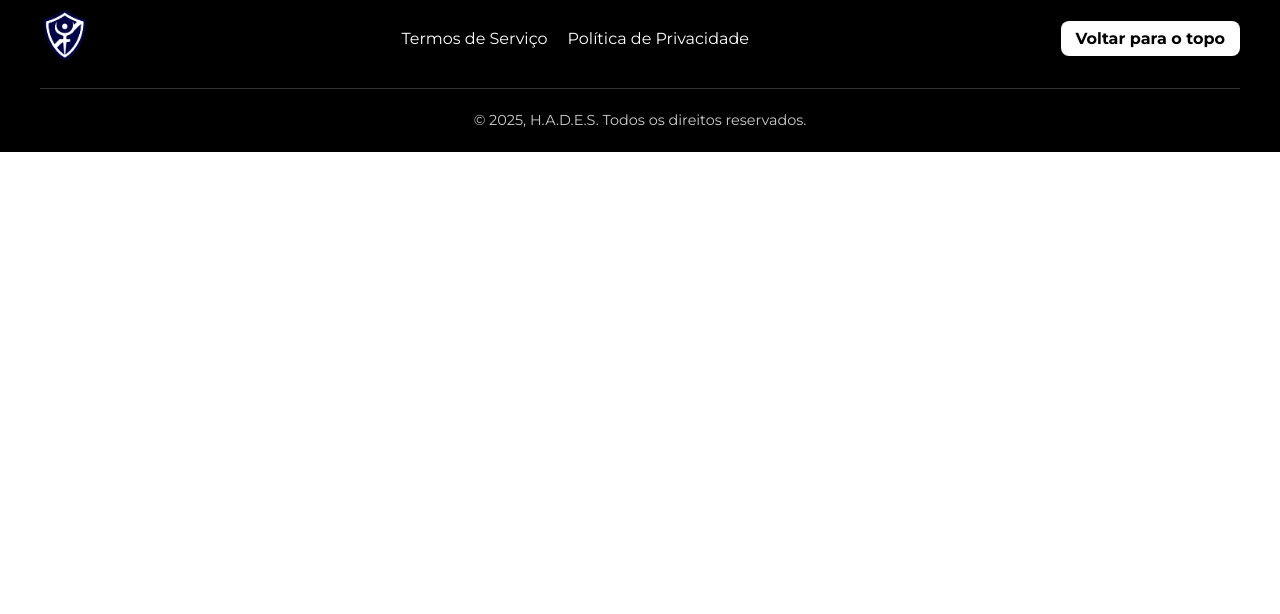
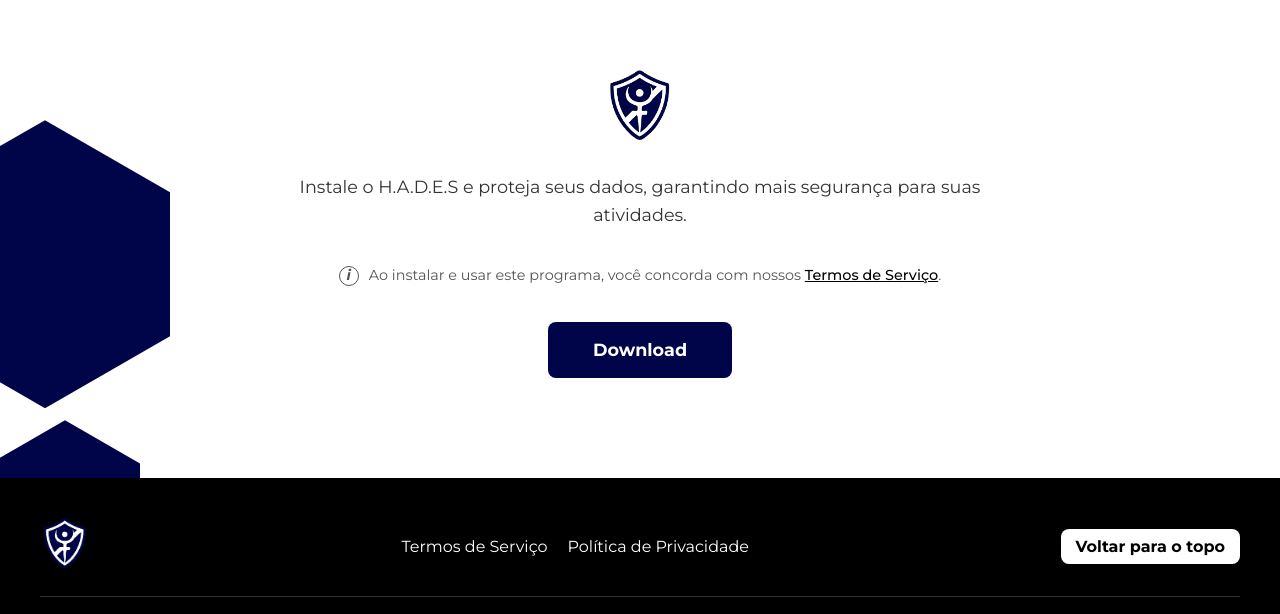
Before and after one commit to phaelstavares/H.A.D.E.S, a plain HTML site: page index.html in a window 1280 px wide. Shown: the part 2773-3387 px from the top of the page. Before the commit the page ends 2925 px from the top, so only its background shows below. Drawn offline with Linux system fonts and the light colour scheme.

Commit message:
download

```diff
--- a/index.html
+++ b/index.html
@@ -17,13 +17,13 @@
             <nav class="nav-links">
                 <ul>
                     <li><a href="#inicio">Início</a></li>
-                    <li><a href="#">Sobre a ferramenta</a></li>
+                    <li><a href="#sobre-ferramenta">Sobre a ferramenta</a></li>
                     <li><a href="#sobre-nos">Sobre nós</a></li>
                 </ul>
             </nav>
 
             <div class="download-button">
-                <a href="#">Download</a>
+                <a href="#download-section">Download</a>
             </div>
         </div>
 
@@ -46,7 +46,7 @@
             </div>
         </section>
 
-        <section class="software-section">
+        <section id="sobre-ferramenta" class="software-section">
             <div class="software-text">
                 <h1>Sobre a Ferramenta</h1>
                 <p>Lorem ipsum dolor sit amet, consectetur adipiscing elit. Sed do eiusmod tempor incididunt ut labore et dolore magna aliqua. Ut enim ad minim veniam, quis nostrud exercitation ullamco laboris nisi ut aliquip ex ea commodo consequat. Duis aute irure dolor in reprehenderit in voluptate velit esse cillum dolore eu fugiat nulla pariatur.</p> <br>
@@ -61,7 +61,7 @@
         </section>
 
         <section class="carousel-section">
-            <h1 class="carousel-title">Nossos Projetos</h1>
+            <h1 class="carousel-title">Sobre o Projeto</h1>
             <div class="carousel-container">
                 <button class="carousel-button carousel-button--left">
                     <img src="https://img.icons8.com/ios-filled/50/ffffff/chevron-left.png" alt="Anterior">
@@ -71,42 +71,42 @@
                     <ul class="carousel-track">
                         <li class="carousel-slide current-slide">
                             <div class="carousel-content">
-                                <img src="https://placehold.co/600x400/000000/FFFFFF?text=Projeto+1" alt="Imagem do Projeto 1">
+                                <img src="https://placehold.co/600x400/FFFFFF/000000?text=img" alt="Imagem do Projeto 1">
                                 <h3>Sobre o Projeto 1</h3>
                                 <p>Aqui vai uma breve descrição sobre o primeiro projeto, destacando seus objetivos e tecnologias utilizadas.</p>
                             </div>
                         </li>
                         <li class="carousel-slide">
                             <div class="carousel-content">
-                                <img src="https://placehold.co/600x400/1E1E1E/FFFFFF?text=Projeto+2" alt="Imagem do Projeto 2">
+                                <img src="https://placehold.co/600x400/FFFFFF/000000?text=img" alt="Imagem do Projeto 2">
                                 <h3>Sobre o Projeto 2</h3>
                                 <p>Aqui vai uma breve descrição sobre o segundo projeto, explicando o desafio que ele soluciona.</p>
                             </div>
                         </li>
                         <li class="carousel-slide">
                             <div class="carousel-content">
-                                <img src="https://placehold.co/600x400/363636/FFFFFF?text=Projeto+3" alt="Imagem do Projeto 3">
+                                <img src="https://placehold.co/600x400/FFFFFF/000000?text=img" alt="Imagem do Projeto 3">
                                 <h3>Sobre o Projeto 3</h3>
                                 <p>Aqui vai uma breve descrição sobre o terceiro projeto, mostrando os resultados alcançados.</p>
                             </div>
                         </li>
                         <li class="carousel-slide">
                             <div class="carousel-content">
-                                <img src="https://placehold.co/600x400/000000/FFFFFF?text=Projeto+4" alt="Imagem do Projeto 4">
+                                <img src="https://placehold.co/600x400/FFFFFF/000000?text=img" alt="Imagem do Projeto 4">
                                 <h3>Sobre o Projeto 4</h3>
                                 <p>Aqui vai uma breve descrição sobre o quarto projeto, destacando seus objetivos e tecnologias utilizadas.</p>
                             </div>
                         </li>
                         <li class="carousel-slide">
                             <div class="carousel-content">
-                                <img src="https://placehold.co/600x400/1E1E1E/FFFFFF?text=Projeto+5" alt="Imagem do Projeto 5">
+                                <img src="https://placehold.co/600x400/FFFFFF/000000?text=img" alt="Imagem do Projeto 5">
                                 <h3>Sobre o Projeto 5</h3>
                                 <p>Aqui vai uma breve descrição sobre o quinto projeto, explicando o desafio que ele soluciona.</p>
                             </div>
                         </li>
                         <li class="carousel-slide">
                             <div class="carousel-content">
-                                <img src="https://placehold.co/600x400/363636/FFFFFF?text=Projeto+6" alt="Imagem do Projeto 6">
+                                <img src="https://placehold.co/600x400/FFFFFF/000000?text=img" alt="Imagem do Projeto 6">
                                 <h3>Sobre o Projeto 6</h3>
                                 <p>Aqui vai uma breve descrição sobre o sexto projeto, mostrando os resultados alcançados.</p>
                             </div>
@@ -120,8 +120,6 @@
 
                 <div class="carousel-nav">
                     <button class="carousel-indicator current-slide"></button>
-                    <button class="carousel-indicator"></button>
-                    <button class="carousel-indicator"></button>
                     <button class="carousel-indicator"></button>
                     <button class="carousel-indicator"></button>
                     <button class="carousel-indicator"></button>
@@ -144,7 +142,30 @@
                 <div class="team-member colaborador" data-member="8" data-description="Descrição do Victor. Este texto serve como exemplo para a descrição de cada membro colaborador e para demonstrar a funcionalidade da barra de rolagem."></div>
             </div>
         </section>
-    </main>
+
+        <section id="download-section">
+            <div class="download-area-container">
+                <div class="decorative-hexagons">
+                    <div class="hexagon hex1"></div>
+                    <div class="hexagon hex2"></div>
+                    <div class="hexagon hex3"></div>
+                </div>
+                <div class="download-content">
+                    <div class="download-logo">
+                        <img src="./img/icone-hades.png" alt="Logo H.A.D.E.S">
+                    </div>
+                    <p class="download-text">Instale o H.A.D.E.S e proteja seus dados, garantindo mais segurança para suas atividades.</p>
+                    <div class="terms-info">
+                        <span class="info-icon">i</span>
+                        <p>Ao instalar e usar este programa, você concorda com nossos <a href="#">Termos de Serviço</a>.</p>
+                    </div>
+                    <div class="download-button-main">
+                        <a href="#">Download</a>
+                    </div>
+                </div>
+            </div>
+        </section>
+        </main>
 
     <footer class="footer">
         <div class="footer-content">
--- a/script.js
+++ b/script.js
@@ -18,7 +18,6 @@ navLinks.forEach(link => {
         }
     });
 });
-
 
 const teamMembers = document.querySelectorAll('.team-member');
 const modal = document.getElementById('member-modal');
@@ -93,7 +92,7 @@ teamMembers.forEach(member => {
     modalDesc.textContent = description;
 
     if (data.role === 'Equipe') {
-      modalImg.style.backgroundColor = '#007bff';
+      modalImg.style.backgroundColor = '#00054A';
     } else if (data.role === 'Colaborador') {
       modalImg.style.backgroundColor = '#000000';
     }
@@ -199,21 +198,18 @@ document.addEventListener('DOMContentLoaded', () => {
 
     updateArrows(0);
 
-    // Alteração: Início da função para rotação automática do carrossel
-    const AUTOPLAY_DELAY = 5000; // 5 segundos
+    const AUTOPLAY_DELAY = 5000;
 
     let autoplay = setInterval(() => {
         const currentSlide = track.querySelector('.current-slide');
         const currentIndex = slides.findIndex(slide => slide === currentSlide);
         const slidesToShow = getSlidesToShow();
 
-        // Verifica se chegou ao final
         if (currentIndex >= slides.length - slidesToShow) {
-            moveToSlide(0); // Volta para o primeiro slide
+            moveToSlide(0);
             updateArrows(0);
         } else {
-            nextButton.click(); // Simula o clique no botão de próximo
+            nextButton.click();
         }
     }, AUTOPLAY_DELAY);
-    // Alteração: Fim da função para rotação automática
 });
--- a/style.css
+++ b/style.css
@@ -219,7 +219,7 @@ body.modal-open main, body.modal-open footer, body.modal-open header {
 }
 
 .carousel-content {
-    background-color: #111;
+    background-color: #00054A;
     color: white;
     padding: 30px;
     border-radius: 15px;
@@ -261,7 +261,6 @@ body.modal-open main, body.modal-open footer, body.modal-open header {
 
 .carousel-button img {
     width: 30px;
-    /* Alteração: Inverte a cor da imagem da seta (de branco para preto) para torná-la visível */
     filter: invert(1);
 }
 
@@ -327,7 +326,7 @@ body.modal-open main, body.modal-open footer, body.modal-open header {
 }
 
 .team-member.equipe {
-    background-color: #007bff;
+    background-color: #00054A;
 }
 .team-member.colaborador {
     background-color: #000000;
@@ -338,6 +337,115 @@ body.modal-open main, body.modal-open footer, body.modal-open header {
     transform: scale(1.1);
     box-shadow: 0 4px 15px rgba(0,0,0,0.2);
 }
+
+#download-section {
+    background-color: #ffffff;
+    padding: 100px 40px;
+    position: relative;
+    overflow: hidden;
+}
+
+.download-area-container {
+    max-width: 1200px;
+    margin: 0 auto;
+    position: relative;
+}
+
+.download-content {
+    max-width: 700px;
+    margin: 0 auto;
+    text-align: center;
+    position: relative;
+    z-index: 2;
+}
+
+.download-logo img {
+    width: 70px;
+    height: auto;
+    margin-bottom: 25px;
+}
+
+.download-text {
+    font-size: 1.1em;
+    color: #333;
+    margin-bottom: 35px;
+    line-height: 1.6;
+}
+
+.terms-info {
+    display: flex;
+    align-items: center;
+    justify-content: center;
+    gap: 10px;
+    margin-bottom: 35px;
+    color: #555;
+    font-size: 0.9em;
+}
+
+.terms-info .info-icon {
+    display: inline-flex;
+    align-items: center;
+    justify-content: center;
+    width: 20px;
+    height: 20px;
+    border-radius: 50%;
+    border: 1.5px solid #555;
+    font-weight: bold;
+    font-style: italic;
+}
+
+.terms-info a {
+    color: #000;
+    text-decoration: underline;
+    font-weight: 500;
+}
+
+.download-button-main a {
+    display: inline-block;
+    background-color: #00054A;
+    color: #fff;
+    padding: 14px 45px;
+    border-radius: 8px;
+    text-decoration: none;
+    font-weight: bold;
+    font-size: 1.1em;
+    transition: background-color 0.3s ease;
+}
+
+.download-button-main a:hover {
+    opacity: 0.9;
+}
+
+.decorative-hexagons .hexagon {
+    position: absolute;
+    width: 200px;
+    height: 230px;
+    background-color: #00054A;
+    clip-path: polygon(50% 0%, 100% 25%, 100% 75%, 50% 100%, 0% 75%, 0% 25%);
+    z-index: 1;
+}
+
+.decorative-hexagons .hex1 {
+    width: 250px;
+    height: 288px;
+    left: -120px;
+    top: 50px;
+}
+
+.decorative-hexagons .hex2 {
+    width: 150px;
+    height: 173px;
+    left: -50px;
+    top: 350px;
+}
+
+.decorative-hexagons .hex3 {
+    width: 80px;
+    height: 92px;
+    left: -20px;
+    top: 550px;
+}
+
 
 .modal-overlay {
     position: fixed;
@@ -576,4 +684,8 @@ body.modal-open main, body.modal-open footer, body.modal-open header {
         width: 100px;
         height: 100px;
     }
+
+    .decorative-hexagons {
+        display: none;
+    }
 }
```
